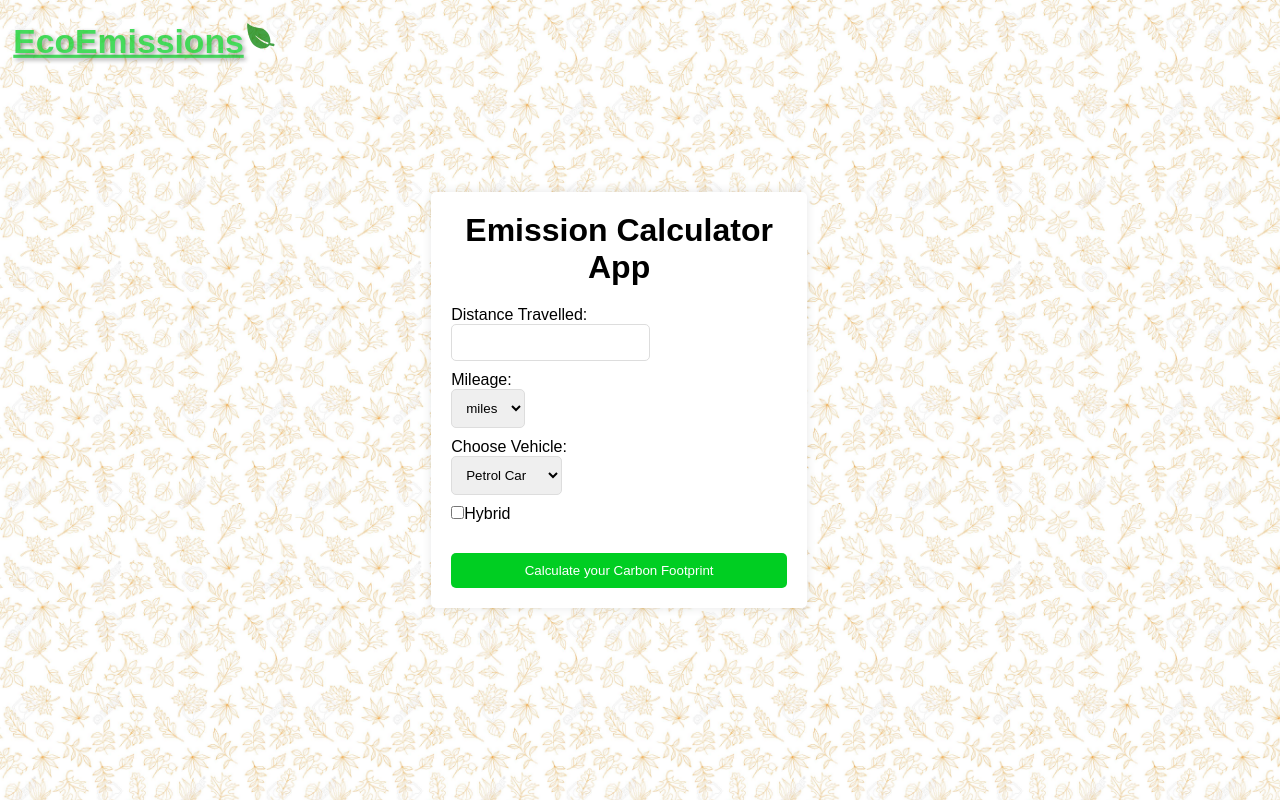
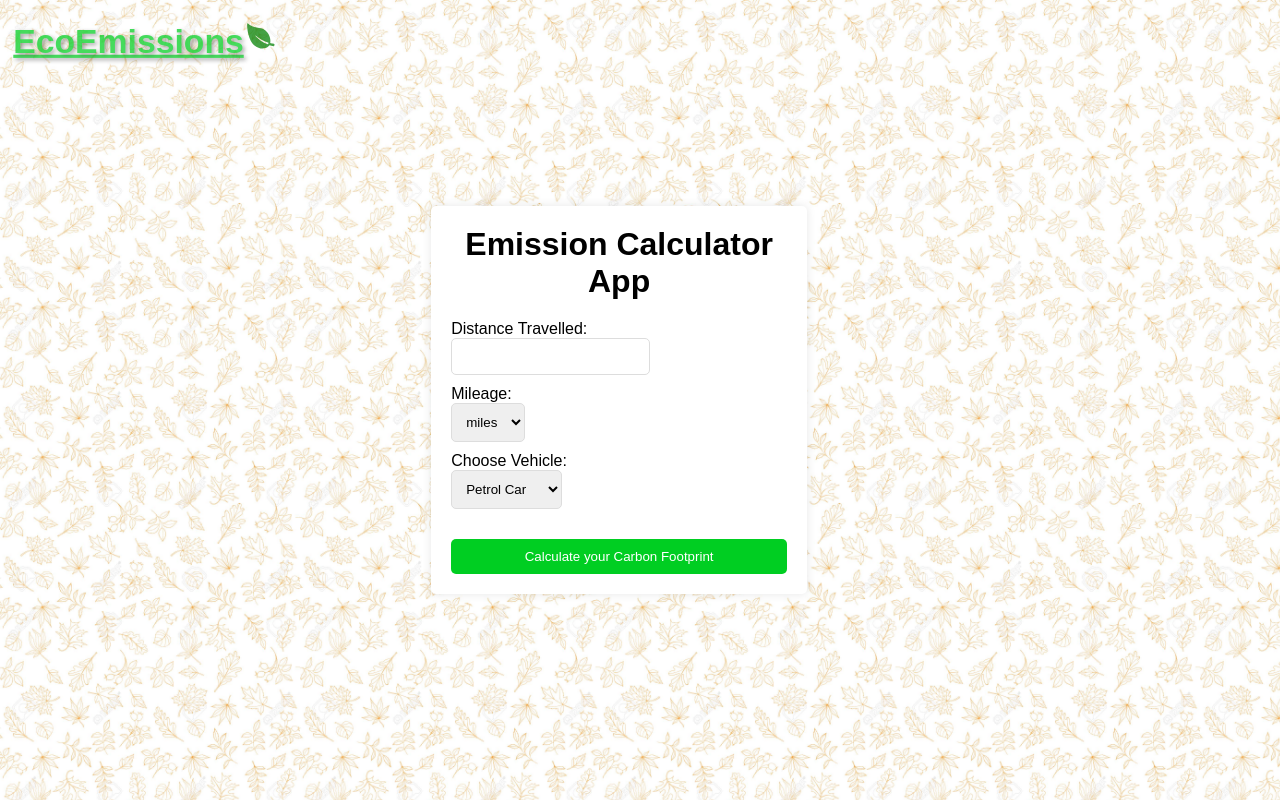
Before and after one commit to AwokenHive/team4-emission-calculator-app, a React (Create React App) app: page / in a window 1280 px wide. Built offline with nearby package versions, Linux system fonts and the light colour scheme; some icons are missing; what @lordicon/element would draw is missing.

Commit message:
Removed unneccessary code removed

```diff
--- a/src/components/form/form.jsx
+++ b/src/components/form/form.jsx
@@ -4,7 +4,6 @@ function Form() {
   const distanceRef = useRef(null);
   const mileageRef = useRef(null);
   const vehicleRef = useRef(null);
-  const hybridRef = useRef(null);
   const [result, setResult] = useState(null);
 
   function handleSubmit(event) {
@@ -14,7 +13,6 @@ function Form() {
       distance: distanceRef.current.value,
       mileage: mileageRef.current.value,
       vehicleType: vehicleRef.current.value,
-      isHybrid: hybridRef.current.checked,
     };
 
     console.log("Data sent to backend:", data); // Log data here
@@ -59,10 +57,6 @@ function Form() {
             <option value="hybridCar">Hybrid Car</option>
           </select>
         </label>
-        <label>
-          <input type="checkbox" ref={hybridRef} />
-          <span>Hybrid</span>
-        </label>
         <button type="submit">Calculate your Carbon Footprint</button>
       </form>
       {result !== null && (
```
